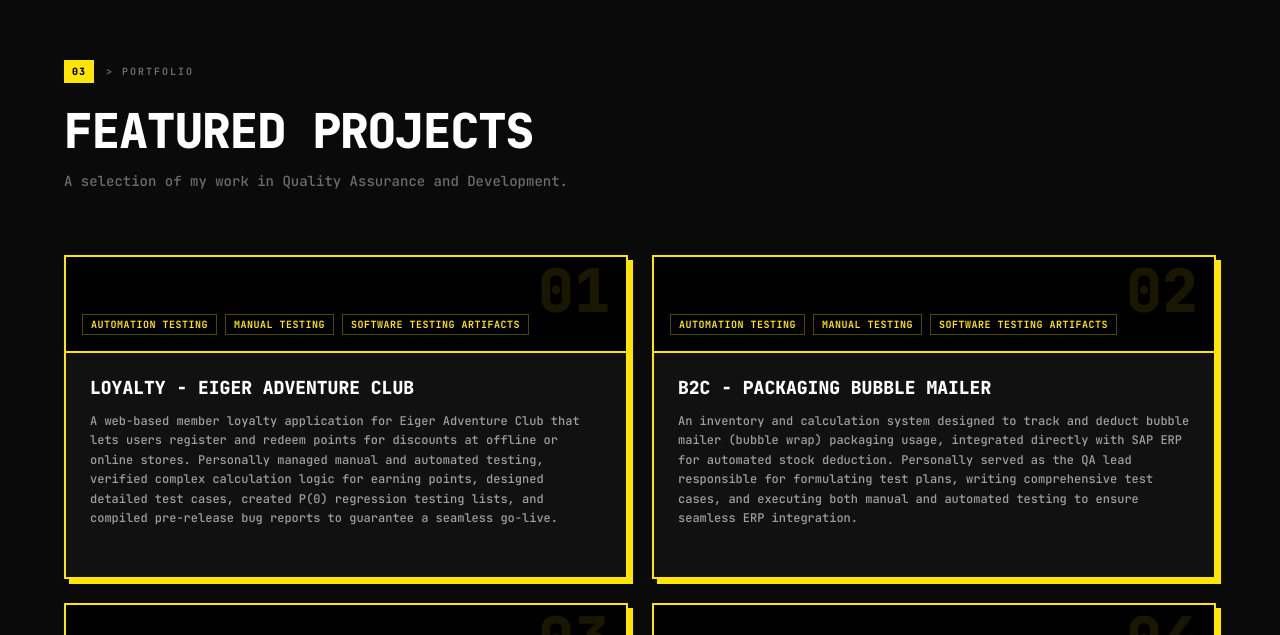
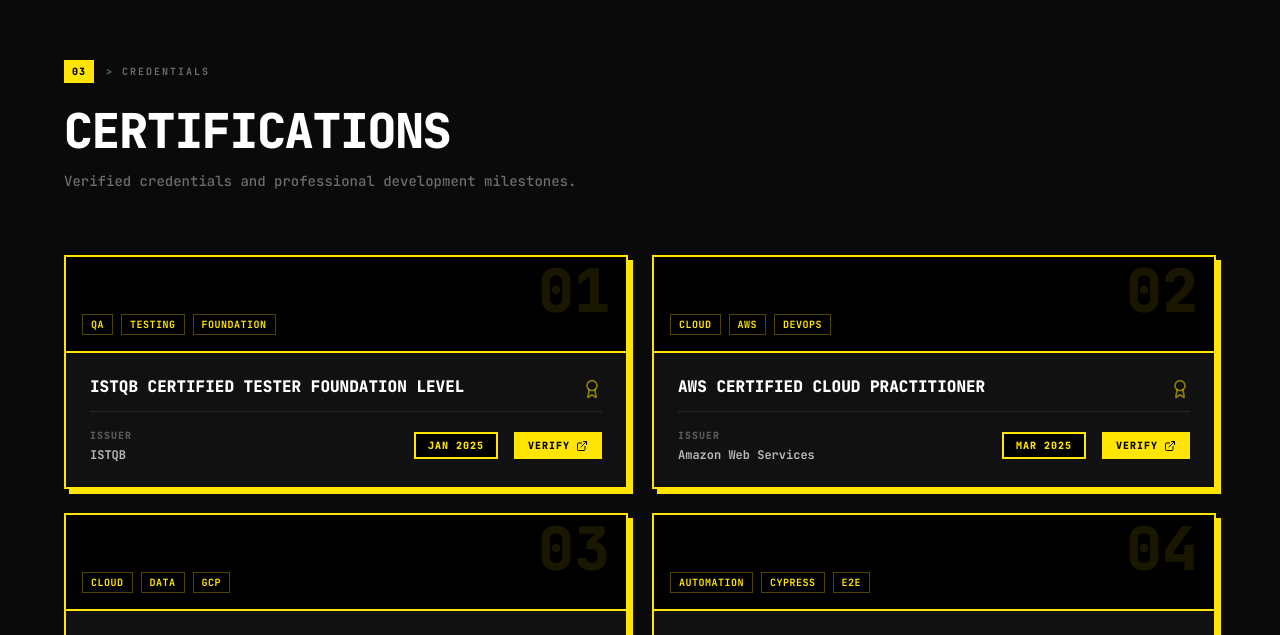
Before and after one commit to FirdhausDwiSukma/my-porto, a Next.js app: page / in a window 1280 px wide. Shown: the part 2165-2800 px from the top of the page. Built offline with nearby package versions, Linux system fonts and the light colour scheme.

Commit message:
add page certification

```diff
--- a/app/page.tsx
+++ b/app/page.tsx
@@ -1,6 +1,7 @@
 import { Hero } from "@/components/Hero";
 import { Skills } from "@/components/Skills";
 import { About } from "@/components/About";
+import { Certifications } from "@/components/Certifications";
 import { Projects } from "@/components/Projects";
 import { Experience } from "@/components/Experience";
 import { Contact } from "@/components/Contact";
@@ -11,6 +12,7 @@ export default function Home() {
       <Hero />
       <About />
       <Skills />
+      <Certifications />
       <Projects />
       <Experience />
       <Contact />
--- /dev/null
+++ b/components/Certifications.tsx
@@ -0,0 +1,181 @@
+"use client";
+
+import { useState } from "react";
+import { motion } from "framer-motion";
+import { ExternalLink, Award } from "lucide-react";
+
+const certifications = [
+    {
+        title: "ISTQB Certified Tester Foundation Level",
+        issuer: "ISTQB",
+        date: "Jan 2025",
+        credentialUrl: "#",
+        tags: ["QA", "Testing", "Foundation"],
+        number: "01",
+    },
+    {
+        title: "AWS Certified Cloud Practitioner",
+        issuer: "Amazon Web Services",
+        date: "Mar 2025",
+        credentialUrl: "#",
+        tags: ["Cloud", "AWS", "DevOps"],
+        number: "02",
+    },
+    {
+        title: "Google Professional Data Engineer",
+        issuer: "Google Cloud",
+        date: "Jun 2024",
+        credentialUrl: "#",
+        tags: ["Cloud", "Data", "GCP"],
+        number: "03",
+    },
+    {
+        title: "Cypress End-to-End Testing",
+        issuer: "Udemy",
+        date: "Sep 2024",
+        credentialUrl: "#",
+        tags: ["Automation", "Cypress", "E2E"],
+        number: "04",
+    },
+    {
+        title: "Performance Testing with k6",
+        issuer: "Grafana Labs",
+        date: "Nov 2024",
+        credentialUrl: "#",
+        tags: ["Performance", "k6", "Load Testing"],
+        number: "05",
+    },
+    {
+        title: "React - The Complete Guide",
+        issuer: "Udemy",
+        date: "Aug 2023",
+        credentialUrl: "#",
+        tags: ["Frontend", "React", "JavaScript"],
+        number: "06",
+    },
+];
+
+const CERTS_PER_PAGE = 4;
+
+export const Certifications = () => {
+    const [currentPage, setCurrentPage] = useState(0);
+    const totalPages = Math.ceil(certifications.length / CERTS_PER_PAGE);
+    const displayed = certifications.slice(
+        currentPage * CERTS_PER_PAGE,
+        (currentPage + 1) * CERTS_PER_PAGE
+    );
+
+    return (
+        <section id="certifications" className="py-24 px-6 md:px-12 bg-[#0a0a0a] border-t border-white/5">
+            <div className="max-w-6xl mx-auto">
+                <motion.div
+                    initial={{ opacity: 0, y: 20 }}
+                    whileInView={{ opacity: 1, y: 0 }}
+                    viewport={{ once: true }}
+                    className="mb-16"
+                >
+                    <div className="flex items-center gap-3 mb-6">
+                        <span className="bg-[#FFE500] text-[#000] text-[10px] font-extrabold px-2 py-1 uppercase tracking-widest">03</span>
+                        <span className="text-[10px] font-bold uppercase tracking-[0.2em] text-white/40">{">"} Credentials</span>
+                    </div>
+                    <h2 className="text-3xl font-extrabold tracking-tight sm:text-5xl text-white mb-4 uppercase">Certifications</h2>
+                    <p className="text-white/40 font-medium text-sm">
+                        Verified credentials and professional development milestones.
+                    </p>
+                </motion.div>
+
+                <div className="grid gap-6 md:grid-cols-2">
+                    {displayed.map((cert, index) => (
+                        <motion.div
+                            key={cert.number}
+                            initial={{ opacity: 0, y: 30 }}
+                            animate={{ opacity: 1, y: 0 }}
+                            transition={{ duration: 0.3, delay: (index % CERTS_PER_PAGE) * 0.08 }}
+                        >
+                            <motion.div
+                                className="border-2 border-[#FFE500] bg-[#111] overflow-hidden h-full flex flex-col"
+                                style={{ boxShadow: "5px 5px 0px #FFE500" }}
+                                whileHover={{ x: -3, y: -3, boxShadow: "8px 8px 0px #FFE500" }}
+                            >
+                                {/* Header */}
+                                <div className="h-24 border-b-2 border-[#FFE500] flex items-end p-4 relative overflow-hidden bg-[#000]">
+                                    <span className="text-6xl font-extrabold text-[#FFE500]/10 absolute right-4 top-1 leading-none select-none">
+                                        {cert.number}
+                                    </span>
+                                    <div className="flex flex-wrap gap-2 relative z-10">
+                                        {cert.tags.map((tag) => (
+                                            <span
+                                                key={tag}
+                                                className="border border-[#FFE500]/30 bg-transparent px-2 py-0.5 text-[10px] font-bold text-[#FFE500] uppercase tracking-wider"
+                                            >
+                                                {tag}
+                                            </span>
+                                        ))}
+                                    </div>
+                                </div>
+
+                                {/* Content */}
+                                <div className="flex flex-1 flex-col p-6">
+                                    <div className="flex items-start justify-between gap-4 mb-3">
+                                        <h3 className="text-base font-extrabold text-white leading-tight uppercase hover:text-[#FFE500] transition-colors flex-1">
+                                            {cert.title}
+                                        </h3>
+                                        <Award className="w-5 h-5 text-[#FFE500]/50 shrink-0 mt-0.5" />
+                                    </div>
+
+                                    <div className="flex items-center justify-between mt-auto pt-4 border-t border-white/10">
+                                        <div className="flex flex-col gap-1">
+                                            <span className="text-[10px] font-extrabold text-white/30 uppercase tracking-widest">Issuer</span>
+                                            <span className="text-xs font-bold text-white/70">{cert.issuer}</span>
+                                        </div>
+                                        <div className="flex items-center gap-4">
+                                            <div className="border-2 border-[#FFE500] bg-[#000] text-[#FFE500] px-3 py-1 text-[10px] font-extrabold uppercase tracking-widest">
+                                                {cert.date}
+                                            </div>
+                                            {cert.credentialUrl && (
+                                                <a
+                                                    href={cert.credentialUrl}
+                                                    target="_blank"
+                                                    rel="noopener noreferrer"
+                                                    className="border-2 border-[#FFE500] bg-[#FFE500] text-[#000] px-3 py-1 text-[10px] font-extrabold uppercase tracking-widest flex items-center gap-1.5 hover:bg-transparent hover:text-[#FFE500] transition-colors"
+                                                >
+                                                    Verify <ExternalLink className="w-3 h-3" />
+                                                </a>
+                                            )}
+                                        </div>
+                                    </div>
+                                </div>
+                            </motion.div>
+                        </motion.div>
+                    ))}
+                </div>
+
+                {certifications.length > CERTS_PER_PAGE && (
+                    <div className="flex flex-col sm:flex-row items-center justify-between gap-4 mt-12 pt-8 border-t-2 border-white/10">
+                        <span className="text-xs font-bold uppercase tracking-widest text-white/40">
+                            Page {currentPage + 1} of {totalPages}
+                        </span>
+                        <div className="flex gap-4">
+                            <button
+                                onClick={() => setCurrentPage((prev) => Math.max(0, prev - 1))}
+                                disabled={currentPage === 0}
+                                className="border-2 border-[#FFE500] bg-[#FFE500] px-5 py-2 text-xs font-extrabold text-[#000] uppercase tracking-wider disabled:opacity-40 disabled:pointer-events-none transition-all hover:translate-x-[-2px] hover:translate-y-[-2px] active:translate-x-0 active:translate-y-0"
+                                style={{ boxShadow: currentPage === 0 ? "none" : "4px 4px 0px #FFE500" }}
+                            >
+                                ← Prev
+                            </button>
+                            <button
+                                onClick={() => setCurrentPage((prev) => Math.min(totalPages - 1, prev + 1))}
+                                disabled={currentPage === totalPages - 1}
+                                className="border-2 border-[#FFE500] bg-[#000] px-5 py-2 text-xs font-extrabold text-[#FFE500] uppercase tracking-wider disabled:opacity-40 disabled:pointer-events-none transition-all hover:translate-x-[-2px] hover:translate-y-[-2px] active:translate-x-0 active:translate-y-0"
+                                style={{ boxShadow: currentPage === totalPages - 1 ? "none" : "4px 4px 0px #FFE500" }}
+                            >
+                                Next →
+                            </button>
+                        </div>
+                    </div>
+                )}
+            </div>
+        </section>
+    );
+};
--- a/components/Experience.tsx
+++ b/components/Experience.tsx
@@ -45,7 +45,7 @@ export const Experience = () => {
                     className="mb-16"
                 >
                     <div className="flex items-center gap-3 mb-6">
-                        <span className="bg-[#FFE500] text-[#000] text-[10px] font-extrabold px-2 py-1 uppercase tracking-widest">04</span>
+                        <span className="bg-[#FFE500] text-[#000] text-[10px] font-extrabold px-2 py-1 uppercase tracking-widest">05</span>
                         <span className="text-[10px] font-bold uppercase tracking-[0.2em] text-white/40">{">"} Career</span>
                     </div>
                     <h2 className="text-3xl font-extrabold tracking-tight sm:text-5xl text-white mb-4 uppercase">Work Experience</h2>
--- a/components/Header.tsx
+++ b/components/Header.tsx
@@ -7,6 +7,7 @@ import { useState } from "react";
 const navItems = [
     { name: "About", href: "#about" },
     { name: "Skills", href: "#skills" },
+    { name: "Certifications", href: "#certifications" },
     { name: "Projects", href: "#projects" },
     { name: "Experience", href: "#experience" },
     { name: "Contact", href: "#contact" },
--- a/components/Projects.tsx
+++ b/components/Projects.tsx
@@ -62,7 +62,7 @@ export const Projects = () => {
                     className="mb-16"
                 >
                     <div className="flex items-center gap-3 mb-6">
-                        <span className="bg-[#FFE500] text-[#000] text-[10px] font-extrabold px-2 py-1 uppercase tracking-widest">03</span>
+                        <span className="bg-[#FFE500] text-[#000] text-[10px] font-extrabold px-2 py-1 uppercase tracking-widest">04</span>
                         <span className="text-[10px] font-bold uppercase tracking-[0.2em] text-white/40">{">"} Portfolio</span>
                     </div>
                     <h2 className="text-3xl font-extrabold tracking-tight sm:text-5xl text-white mb-4 uppercase">Featured Projects</h2>
```
